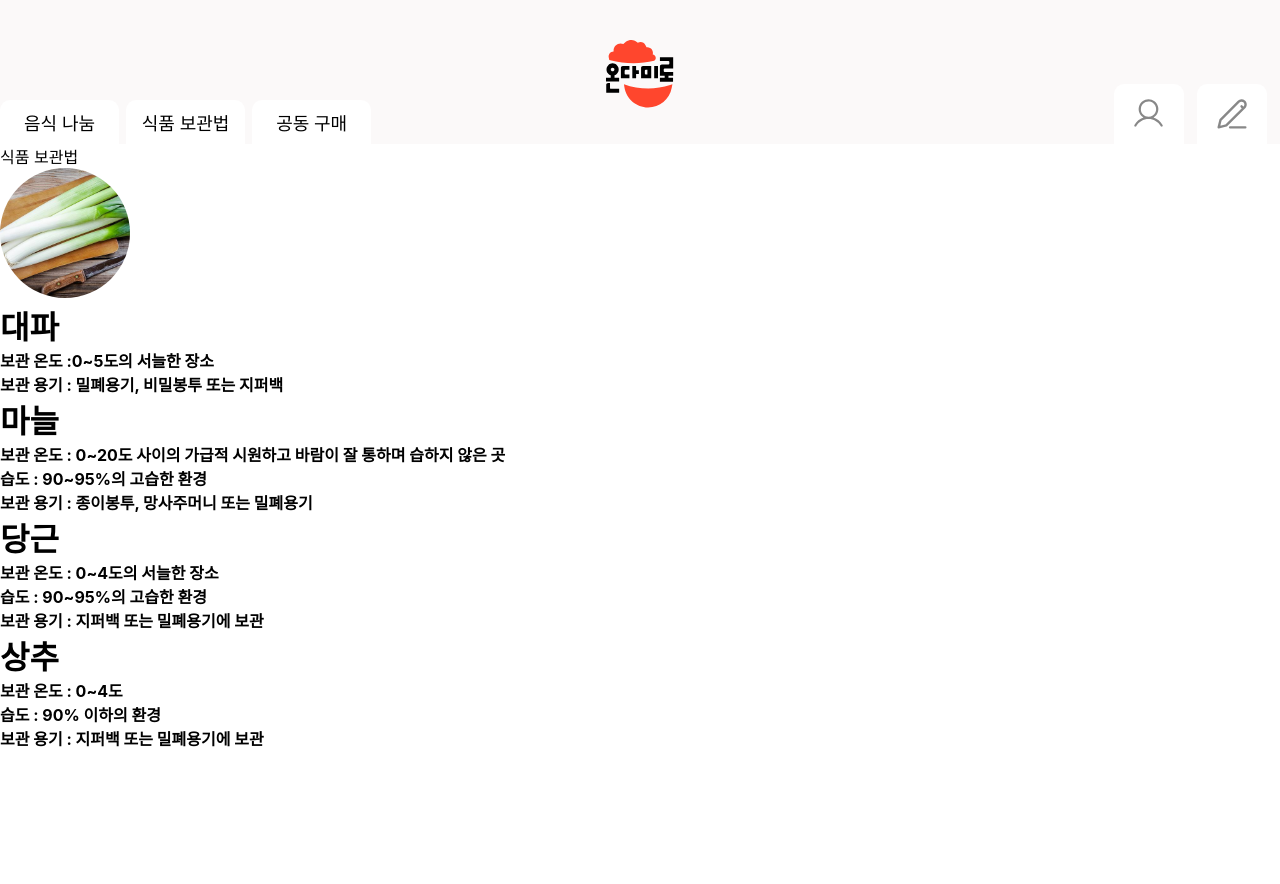
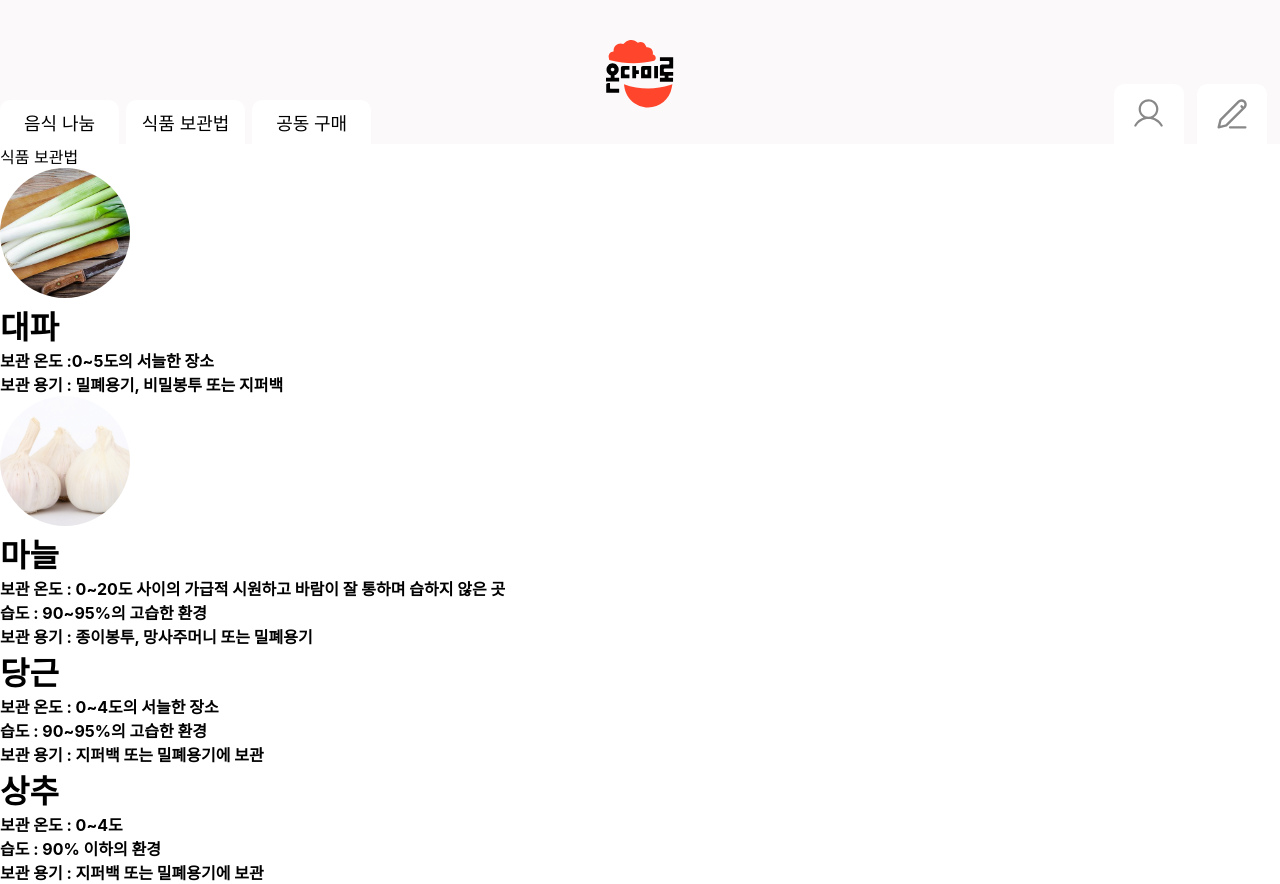
Before and after one commit to ondamiro/ondamiro_FRONTEND, a React (Create React App) app in the folder ondamiro/: page /save in a window 1280 px wide. Before the commit the page ends 800 px from the top, so only its background shows below. Built offline with nearby package versions, Linux system fonts and the light colour scheme.

Commit message:
save save

```diff
--- a/ondamiro/src/page/FoodSave/Save.jsx
+++ b/ondamiro/src/page/FoodSave/Save.jsx
@@ -2,6 +2,7 @@ import React from "react";
 import * as S from "./Save.styled"
 import Topbar from "../../common/Topbar/Topbar";
 import greenOnion from "../../assets/img/greenOnion.svg";
+import garlic from "../../assets/img/garlic.svg";
 
 
 const Save = () => {
@@ -19,7 +20,7 @@ const Save = () => {
                     <h4>보관 용기 : 밀폐용기, 비밀봉투 또는 지퍼백</h4>
             </S.keep>
             <S.keep>
-                {/* <img src={greenOnion} alt="" /> */}
+                <img src={garlic} alt="error" />
                 <h1>마늘</h1>
                 <h4>보관 온도 : 0~20도 사이의 가급적 시원하고 바람이 잘 통하며 습하지 않은 곳</h4>
                 <h4>습도 : 90~95%의 고습한 환경</h4>
```
Also changed, not shown: ondamiro/src/assets/img/garlic.svg (added).
